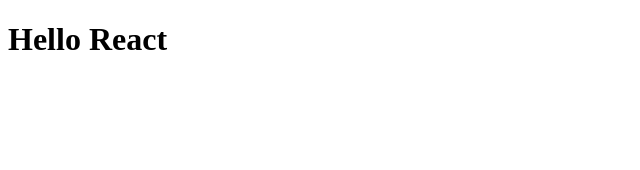
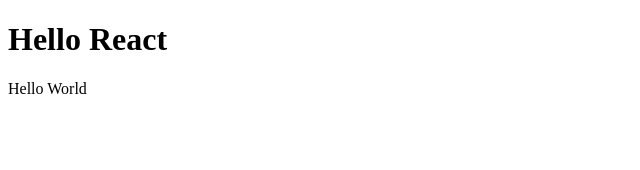
Before and after one commit to ffTsuzuku/crafree, a React app: page / in a window 1280 px wide. Shown: the top 170 px of the page, without its empty margins (0-640 px from the left). Built offline with nearby package versions, Linux system fonts and the light colour scheme.

Commit message:
Added packages and componentA

```diff
--- a/package.json
+++ b/package.json
@@ -15,13 +15,15 @@
     "@babel/preset-env": "^7.14.7",
     "@babel/preset-react": "^7.14.5",
     "babel-loader": "^8.2.2",
+    "html-webpack-plugin": "^5.3.2",
     "webpack": "^5.44.0",
     "webpack-cli": "^4.7.2",
     "webpack-dev-server": "^3.11.2"
   },
   "dependencies": {
-    "html-webpack-plugin": "^5.3.2",
+    "css-loader": "^5.2.6",
     "react": "^17.0.2",
-    "react-dom": "^17.0.2"
+    "react-dom": "^17.0.2",
+    "style-loader": "^3.0.0"
   }
 }
--- a/src/App.js
+++ b/src/App.js
@@ -1,8 +1,10 @@
 import React from "react"
+import ComponentA from './components/componentA'
 
 const App = () => (
     <div>
         <h1>Hello React</h1>
+        <ComponentA />
     </div>
 )
 
--- /dev/null
+++ b/src/components/componentA/index.js
@@ -0,0 +1,8 @@
+import React from 'react'
+import styles from './styles.css'
+
+export default function() {
+    return <div className={styles.card}>
+        <div className={styles.blueText}>Hello World</div>
+    </div>
+}
--- /dev/null
+++ b/src/components/componentA/styles.css
@@ -0,0 +1,10 @@
+.blueText {
+    color: blue;
+}
+
+.card {
+    width: 400px;
+    height: 200px;
+    border-radius: 10px;
+    padding: 10px;
+}
```
Also changed, not shown: 1 other file (tests, documents, lock files or other folders).
